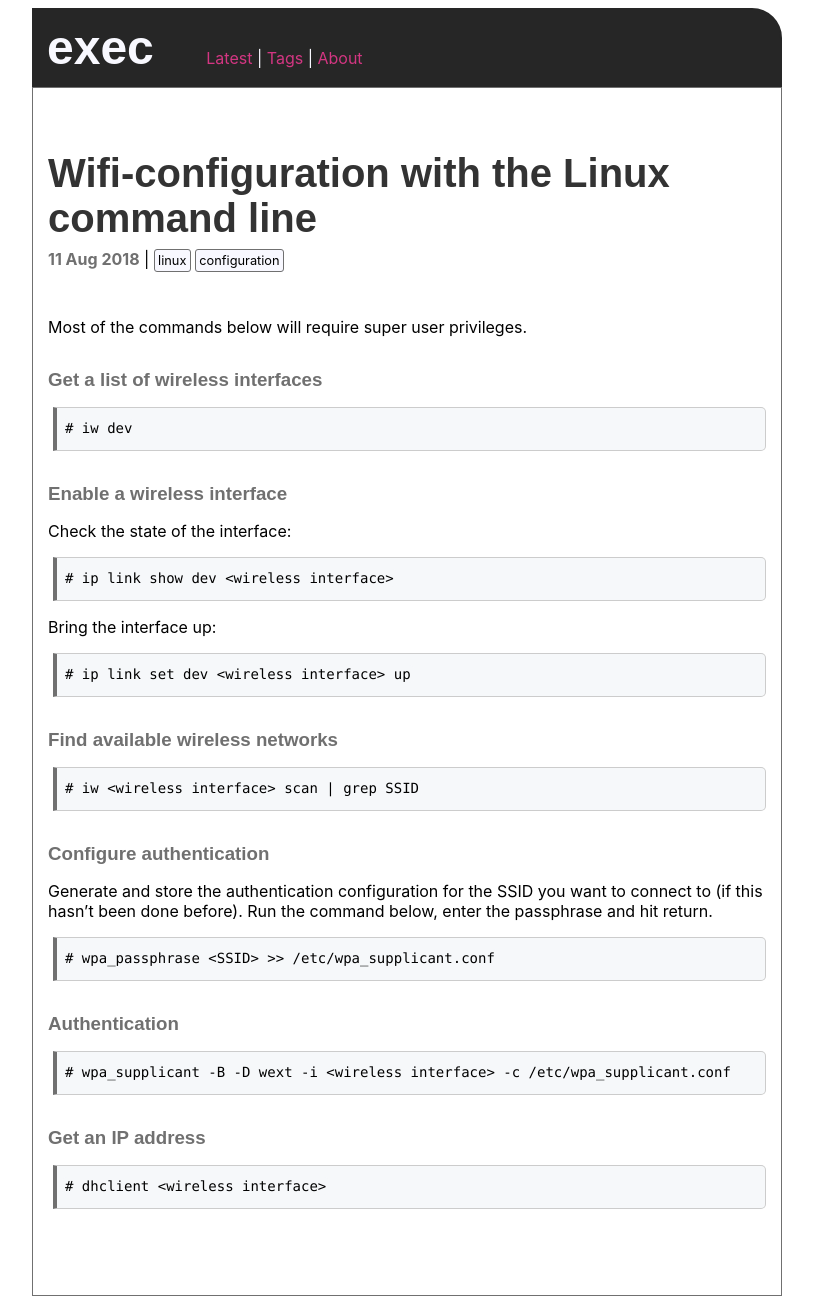
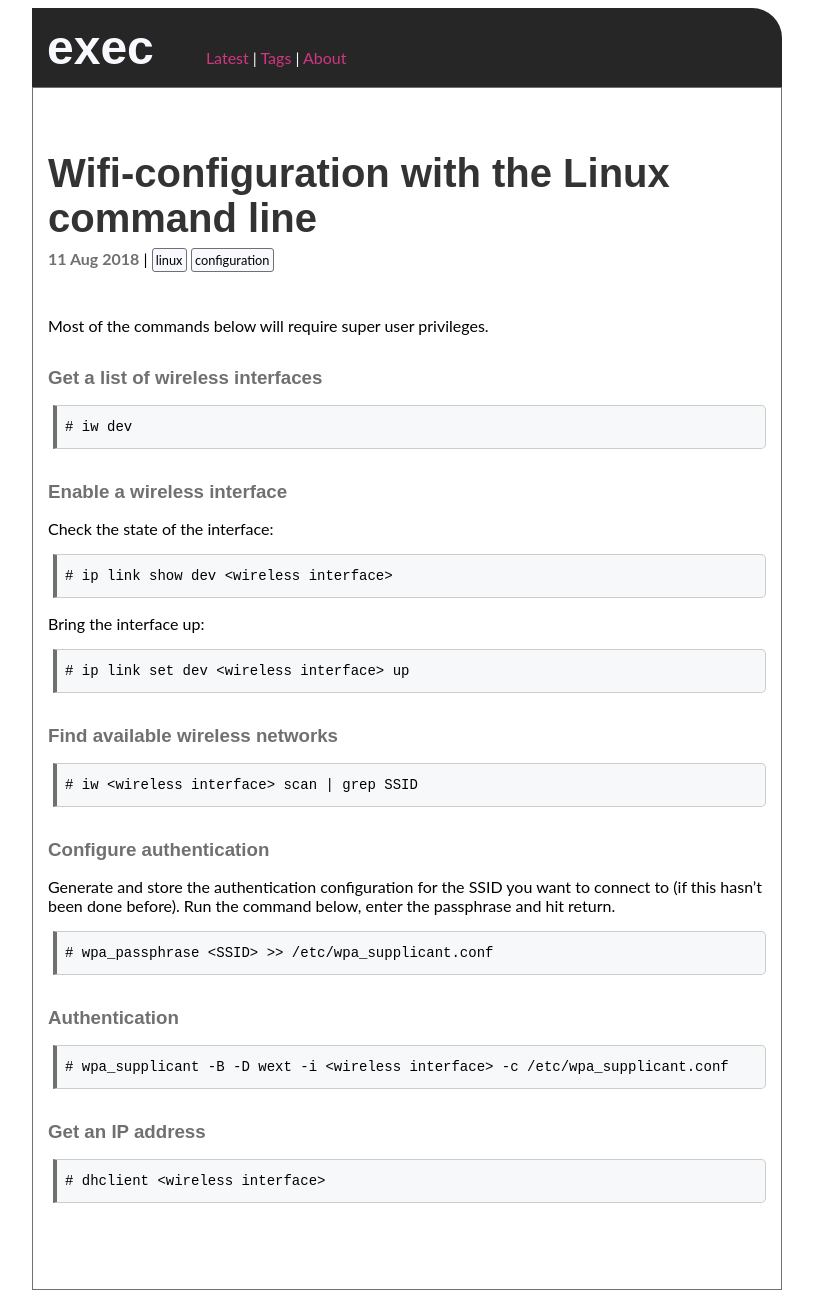
Before and after one commit to execas/execas.github.io, a Jekyll site: the page built from _posts/2018-08-11-wifi-configuration-with-the-linux-command-line.md, in a window 1280 px wide. Shown: the whole page, without its empty margins (233-1046 px from the left). Built offline with Jekyll 4.4.1, drawn with Linux system fonts in a browser that asks for light colours.

Commit message:
Update execas.css

```diff
--- a/css/execas.css
+++ b/css/execas.css
@@ -4,7 +4,7 @@ html, body {
 
 body {
      /*font-family: 'PT Sans', sans-serif;*/
-     font-family: -apple-system, BlinkMacSystemFont, "Segoe UI", Roboto, Oxygen, Ubuntu, Cantarell, "Fira Sans", "Droid Sans", "Helvetica Neue", Arial, sans-serif, "Apple Color Emoji", "Segoe UI Emoji", "Segoe UI Symbol";
+     font-family:"Lato","Helvetica Neue",Helvetica,Arial,sans-serif;
      font-size: 16px;
      /*background-color: #e5e5e5;*/
      /*background-color: #f2f2f2;*/
@@ -62,8 +62,7 @@ blockquote p {
 }
 
 pre code {
-     font-family:Consolas,Monaco,Lucida Console,Liberation Mono,DejaVu Sans Mono,Bitstream Vera Sans Mono,Courier New;
-     font-size:14px;
+     font-family: "Source Code Pro",Menlo,Monaco,Consolas,"Courier New",monospace font-size:14px;
      border-style: none;
      color:#000000;
      background-color: #f6f8fa;
```
